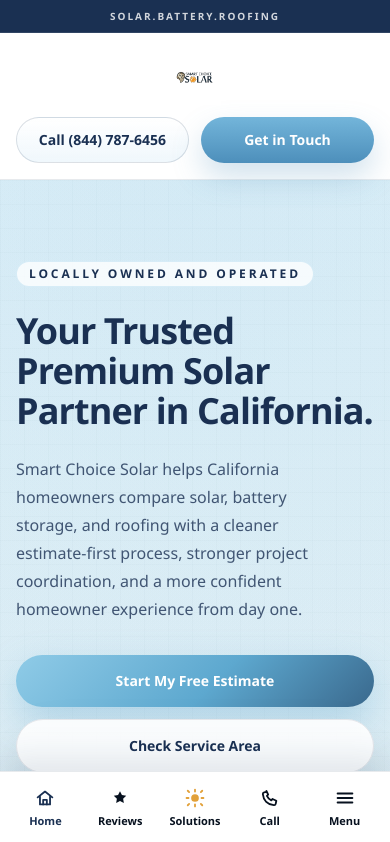
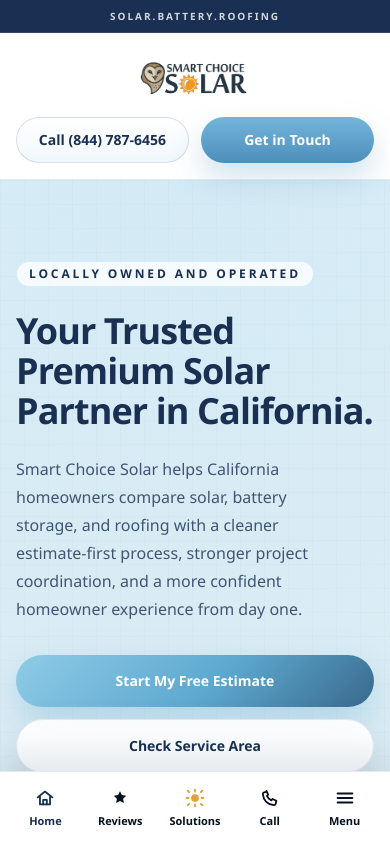
Before and after one commit to uriel-cmd/Smart-choice-solar-sitev2, a Next.js app: page / in a window 390 px wide. Shown: the top 842 px of the page. Built offline with nearby package versions, Linux system fonts and the light colour scheme.

Commit message:
Restore mobile logo size

```diff
--- a/components/logo.tsx
+++ b/components/logo.tsx
@@ -14,11 +14,11 @@
 
   const frameClassName =
     variant === "mobile"
-      ? "relative h-14 w-[260px] sm:h-16 sm:w-[320px]"
+      ? "relative h-14 w-[260px] overflow-hidden sm:h-16 sm:w-[320px]"
       : "relative h-8 w-[180px] overflow-hidden sm:h-10 sm:w-[290px] lg:h-[102px] lg:w-[700px]";
   const imageClassName =
     variant === "mobile"
-      ? "h-full w-full object-contain"
+      ? "absolute left-1/2 top-1/2 h-[164px] w-auto max-w-none -translate-x-1/2 -translate-y-1/2 sm:h-[190px]"
       : "absolute left-0 top-1/2 h-[96px] w-auto max-w-none -translate-y-1/2 sm:h-[132px] lg:h-[308px]";
 
   return (
```
